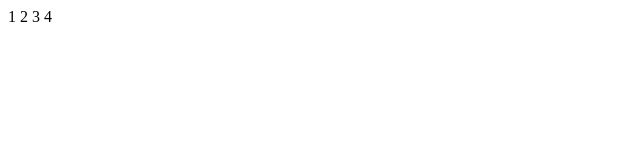
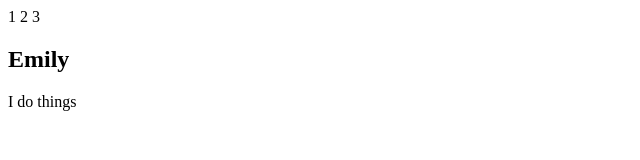
Before and after one commit to LucasFJ-2023/Group-Git, a plain HTML site: page index.html in a window 1280 px wide. Shown: the whole page, without its empty margins (0-640 px from the left). Drawn offline with Linux system fonts and the light colour scheme.

Commit message:
Emily's first section

```diff
--- a/index.html
+++ b/index.html
@@ -11,6 +11,9 @@
 
 3
 
-4
+<section id="emily">
+    <h1>Emily</h1>
+    <p>I do things</p>
+</section>
 </body>
 </html>
```
